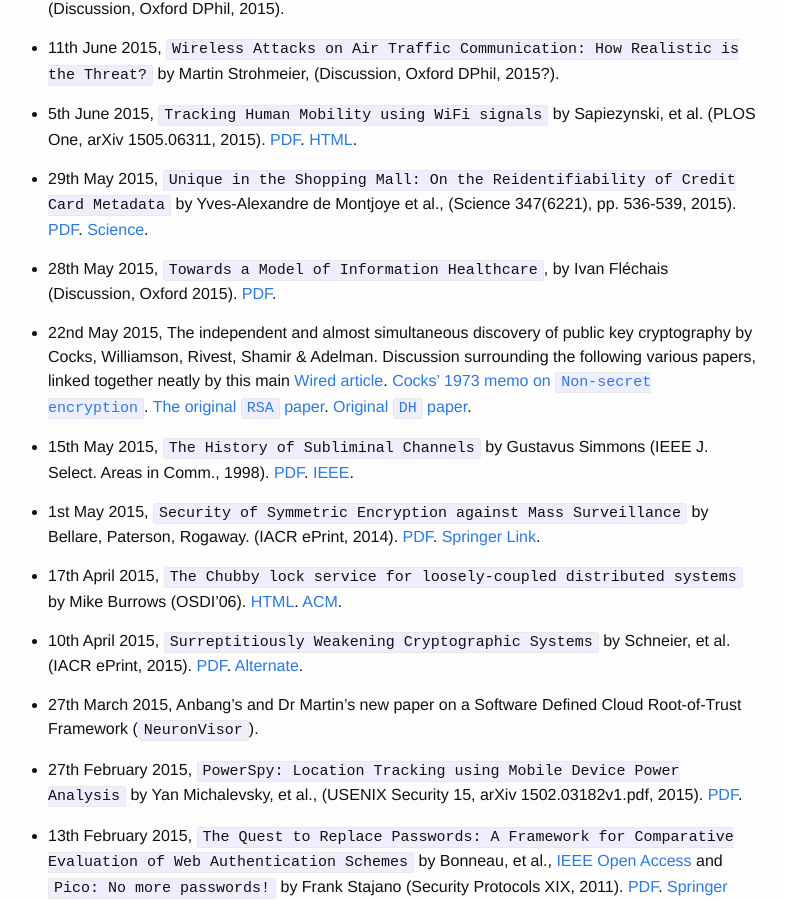
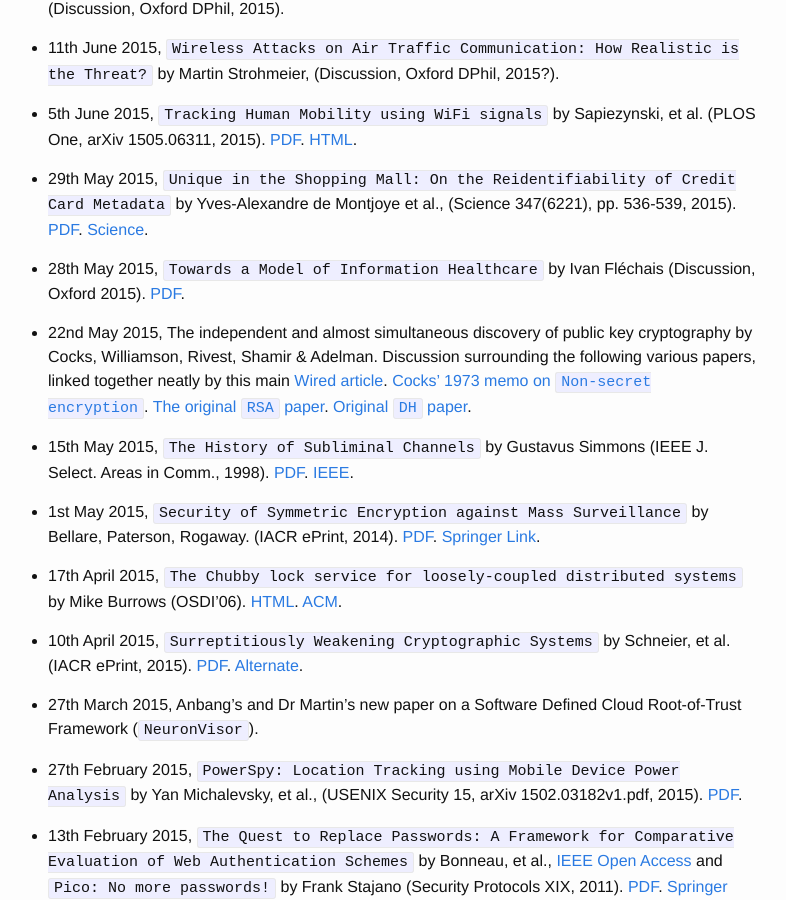
Before and after one commit to mpdehnel/ReadingGroup, a Jekyll site: the page built from index.md, in a window 1280 px wide and 900 px high, scrolled down 1958 px. Shown: the whole window, without its empty margins (252-1038 px from the left). Built offline with Jekyll 4.4.1, drawn with Linux system fonts in a browser that asks for light colours; some of the changed text lies outside the part shown.

Commit message:
minor corrections

```diff
--- a/index.md
+++ b/index.md
@@ -62,7 +62,7 @@ Please note:
 
 * 29th May 2015, `Unique in the Shopping Mall: On the Reidentifiability of Credit Card Metadata` by Yves-Alexandre de Montjoye et al., (Science 347(6221), pp. 536-539, 2015). [PDF](http://dspace.mit.edu/openaccess-disseminate/1721.1/96321). [Science](http://science.sciencemag.org/content/347/6221/536.short).
 
-* 28th May 2015, `Towards a Model of Information Healthcare`, by Ivan Fléchais (Discussion, Oxford 2015). [PDF](https://cups.cs.cmu.edu/soups/2015/posters/soups2015_posters-final19.pdf).
+* 28th May 2015, `Towards a Model of Information Healthcare` by Ivan Fléchais (Discussion, Oxford 2015). [PDF](https://cups.cs.cmu.edu/soups/2015/posters/soups2015_posters-final19.pdf).
 
 * 22nd May 2015, The independent and almost simultaneous discovery of public key cryptography by Cocks, Williamson, Rivest, Shamir & Adelman. Discussion surrounding the following various papers, linked together neatly by this main [Wired article](http://www.wired.com/1999/04/crypto/). [Cocks' 1973 memo on `Non-secret encryption`](http://www.fi.muni.cz/usr/matyas/lecture/paper2.pdf). [The original `RSA` paper](https://people.csail.mit.edu/rivest/Rsapaper.pdf). [Original `DH` paper](http://www.cs.tau.ac.il/~bchor/diffie-hellman.pdf).
 
```
Also changed, not shown: other parts of index.md (+1 -1 lines), 1 other file.
